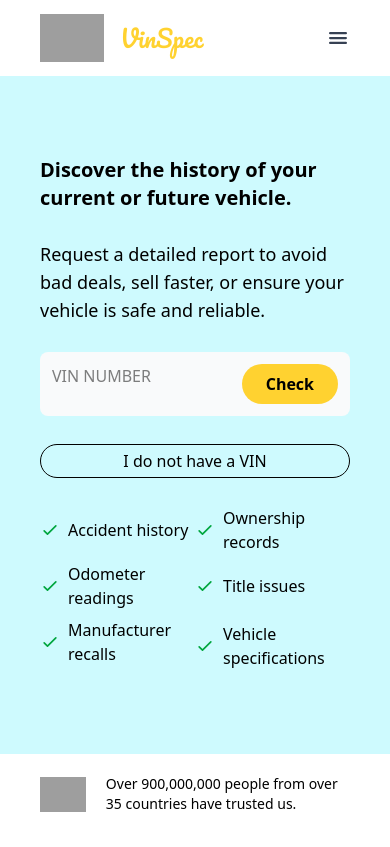
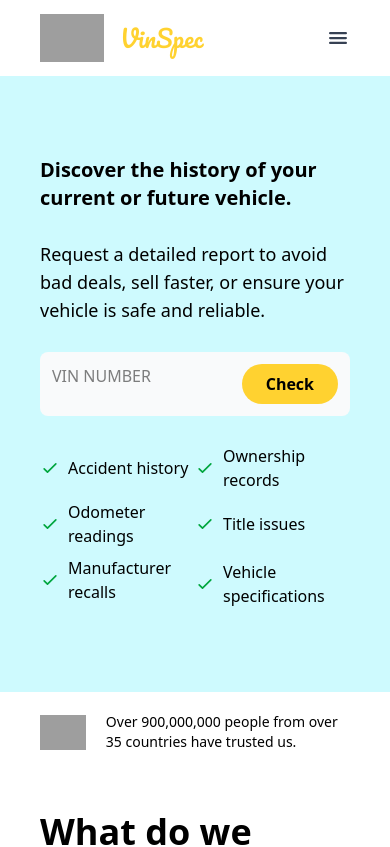
Before and after one commit to shefket-mustafa/VinSpec, a React (Vite) app: page / in a window 390 px wide. Shown: the top 847 px of the page. Built offline with nearby package versions, Linux system fonts and the light colour scheme; grey boxes are pictures that could not be loaded.

Commit message:
I do not have a vin button logic implemented

```diff
--- a/src/components/banners/HeroSection1.tsx
+++ b/src/components/banners/HeroSection1.tsx
@@ -1,8 +1,8 @@
-
-import { Link, useNavigate } from "react-router";
+import { useNavigate } from "react-router";
 import { useForm } from "react-hook-form";
 import * as yup from "yup";
 import { yupResolver } from "@hookform/resolvers/yup";
+import { useState } from "react";
 
 // VIN: 17 chars, letters/digits except I, O, Q.
 const vinRegex = /^[A-HJ-NPR-Z0-9]{17}$/;
@@ -20,6 +20,15 @@ type FormValues = yup.InferType<typeof schema>;
 export default function HeroSection1() {
   const navigate = useNavigate();
 
+  const [noVin, setNoVin] = useState(false);
+
+  const noVinHandler = () => {
+    setNoVin(true);
+    setTimeout(() => {
+      setNoVin(false);
+    }, 2000);
+  };
+
   const {
     register,
     handleSubmit,
@@ -29,7 +38,6 @@ export default function HeroSection1() {
     resolver: yupResolver(schema),
     defaultValues: { vin: "" },
   });
-
 
   const onSubmit = ({ vin }: FormValues) => {
     // vin is already trimmed & uppercased by Yup transform
@@ -46,7 +54,8 @@ export default function HeroSection1() {
         </h1>
 
         <h3 className="md:w-120 text-lg">
-          Request a detailed report to avoid bad deals, sell faster, or ensure your vehicle is safe and reliable.
+          Request a detailed report to avoid bad deals, sell faster, or ensure
+          your vehicle is safe and reliable.
         </h3>
 
         <form
@@ -64,7 +73,9 @@ export default function HeroSection1() {
               {...register("vin")}
             />
             {errors.vin && (
-              <div className="text-red-600 text-sm mt-1">{errors.vin.message}</div>
+              <div className="text-red-600 text-sm mt-1">
+                {errors.vin.message}
+              </div>
             )}
           </div>
 
@@ -77,12 +88,12 @@ export default function HeroSection1() {
           </button>
         </form>
 
-        <Link
-          className="border text-center hover:bg-black hover:text-white p-1 rounded-4xl"
-          to="/"
-        >
+        {/* Desktop version */}
+        <button
+          onClick={noVinHandler}
+          className="hidden md:flex w-full items-center justify-center border hover:bg-black hover:text-white px-6 py-2 rounded-3xl cursor-pointer">
           I do not have a VIN
-        </Link>
+        </button>
 
         {/*  “We check” list  */}
         <ul className="space-y-2 grid grid-cols-2 md:grid-cols-3">
@@ -102,7 +113,11 @@ export default function HeroSection1() {
                 strokeWidth="2"
                 viewBox="0 0 24 24"
               >
-                <path strokeLinecap="round" strokeLinejoin="round" d="M5 13l4 4L19 7" />
+                <path
+                  strokeLinecap="round"
+                  strokeLinejoin="round"
+                  d="M5 13l4 4L19 7"
+                />
               </svg>
               <span>{item}</span>
             </li>
@@ -111,7 +126,15 @@ export default function HeroSection1() {
       </div>
 
       {/* Right image */}
-      <div className="hidden md:flex w-full md:w-1/3 bg-no-repeat bg-center md:ml-20 items-center bg-contain bg-[url('https://miro.medium.com/v2/resize:fit:1250/format:webp/1*QDm2-yzHbpFw6JF_xvdcgg.jpeg')]" />
+      <div className="hidden md:flex w-full md:w-1/3 items-center justify-center md:ml-20">
+        <img
+          src="https://miro.medium.com/v2/resize:fit:1250/format:webp/1*QDm2-yzHbpFw6JF_xvdcgg.jpeg"
+          alt="Car inspection illustration"
+          className={`w-full h-auto max-w-[700px] ${
+            noVin ? "border-4 border-blue-600" : ""
+          }`}
+        />
+      </div>
     </div>
   );
 }
```
